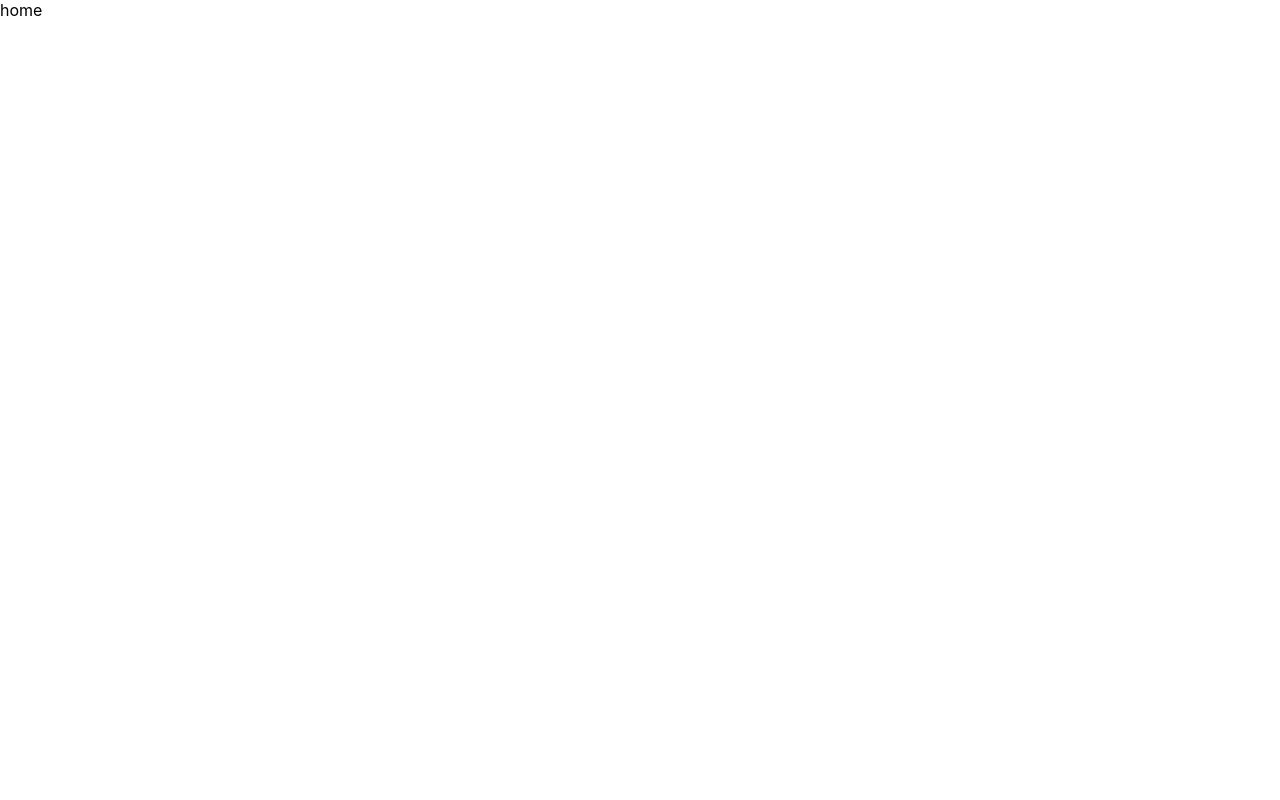
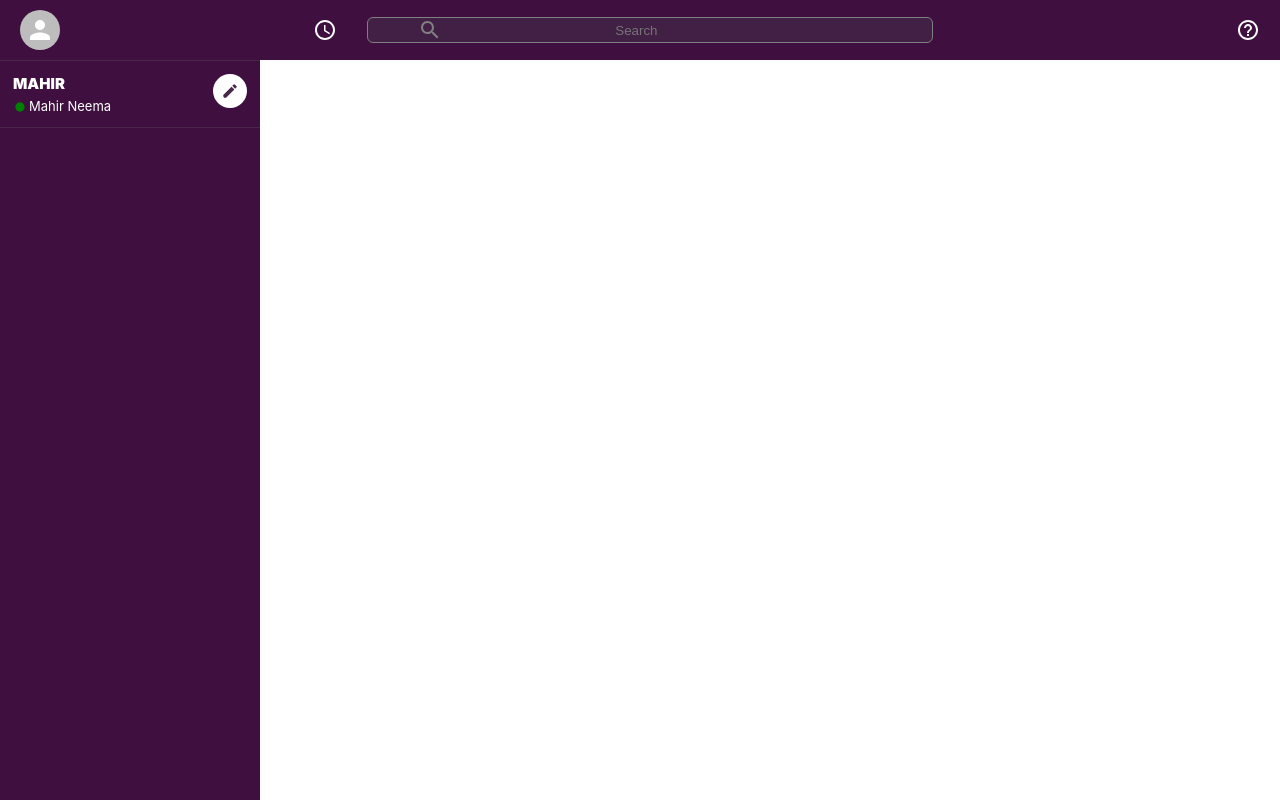
Before and after one commit to Mahir-Neema/slack_clone, a React (Create React App) app: page / in a window 1280 px wide. Built offline with nearby package versions, Linux system fonts and the light colour scheme.

Commit message:
added side bar

```diff
--- a/src/App.js
+++ b/src/App.js
@@ -5,18 +5,30 @@
   Routes,
   Route,
 } from "react-router-dom";
+import Header from './components/Header';
+import { styled } from 'styled-components';
+import Sidebar from './components/Sidebar';
 
 function App() {
   return (
     <BrowserRouter>
       <div className="app">
+        <Header/>
+        <AppBody>
+          <Sidebar/>
           <Routes>
-            <Route path='/'element={<p>home</p>} />
-            <Route path='/about'element={<p>about</p>} />
+            <Route path='/'element={<h1>ok</h1>} />
           </Routes>
+        </AppBody>
       </div>
     </BrowserRouter>
   );
 }
 
 export default App;
+
+
+const AppBody = styled.div`
+  display: flex;
+  height: 100vh;
+`;
--- /dev/null
+++ b/src/components/Header.js
@@ -0,0 +1,98 @@
+import styled from 'styled-components'
+import React from 'react'
+import { Avatar } from '@mui/material';
+import { AccessTime} from '@mui/icons-material';
+import SearchIcon from '@mui/icons-material/Search';
+import HelpOutlineIcon from '@mui/icons-material/HelpOutline';
+
+function Header() {
+  return (
+    <HeaderContainer>
+      {/* header left  */}
+      <HeaderLeft>
+          <HeaderAvatar
+            // add on click
+          />
+
+          <AccessTime/>
+      </HeaderLeft>
+
+      {/* header middle */}
+      <HeaderSearch>
+        <SearchIcon/>
+        <input placeholder='Search'/>
+      </HeaderSearch>
+
+
+      {/* header right */}
+      <HeaderRight>
+        <HelpOutlineIcon/>
+      </HeaderRight>
+    </HeaderContainer>
+  )
+}
+
+export default Header
+
+const HeaderSearch = styled.div`
+  display: flex;
+  flex: 0.4;
+  opacity: 1;
+  border-radius: 6px;
+  background-color: #421f44;
+  text-align: center;
+  padding: 0 50px;
+  color: gray;
+  border: 1px gray solid;
+
+  > input {
+    background-color: transparent;
+    border: none;
+    text-align: center;
+    min-width: 30vw;
+    outline: none;
+    color: #fff;
+  }
+`;
+
+const HeaderContainer = styled.div`
+  display: flex;
+  position: fixed;
+  width: 100%;
+  align-items: center;
+  justify-content: space-between;
+  padding: 10px 0;
+  background-color: var(--slack—color);
+  color: #fff;
+`;
+
+const HeaderLeft = styled.div`
+  flex: 0.3;
+  display: flex;
+  align-items: center;
+  margin-left: 20px;
+
+  > .MuiSvgIcon-root {
+    margin-left: auto;
+    margin-right: 30px;
+  }
+`;
+
+const HeaderRight = styled.div`
+  flex: 0.3;
+  display: flex;
+  align-items: flex-end;
+
+  > .MuiSvgIcon-root{
+    margin-left: auto;
+    margin-right: 20px;
+  }
+`;
+
+const HeaderAvatar = styled(Avatar)`
+  cursor: pointer;
+
+  :hover{
+    opacity: 0.8;
+  }
+`;
--- /dev/null
+++ b/src/components/Sidebar.js
@@ -0,0 +1,69 @@
+import { Create, FiberManualRecord } from '@mui/icons-material';
+import React from 'react'
+import { styled } from 'styled-components';
+
+function Sidebar() {
+  return (
+    <SidebarConatiner>
+        <SidebarHeader>
+          <SidebarInfo>
+              <h2>MAHIR</h2>
+              <h3>
+                <FiberManualRecord/>
+                Mahir Neema
+              </h3>
+          </SidebarInfo>
+          <Create/>
+        </SidebarHeader>
+    </SidebarConatiner>
+  )
+}
+
+export default Sidebar
+
+const SidebarConatiner = styled.div`
+  background-color: var(--slack—color);
+  flex: 0.3;
+  color: white;
+  border-top: 1px solid #49274b;
+  max-width: 260px;
+  margin-top:60px;
+`;
+
+const SidebarHeader = styled.div`
+  display: flex;
+  border-bottom: 1px solid #49274b;
+  padding: 13px;
+
+  > .MuiSvgIcon-root{
+    padding: 8px;
+    color: #49274b;
+    font-size: 18px;
+    background-color: white;
+    border-radius: 1000px;
+  }
+`;
+
+const SidebarInfo = styled.div`
+  flex: 1;
+
+  > h2{
+    font-size: 15px;
+    font-weight: 900;
+    margin-bottom: 5px;
+  }
+
+  > h3{
+    display: flex;
+    font-size: 13px;
+    font-weight: 400;
+    align-items: center;
+  }
+
+  > h3  > .MuiSvgIcon-root{
+    font-size: 14px;
+    margin-top: 1px;
+    margin-right: 2px;
+    color: green;
+  }
+`;
```
Also changed, not shown: package.json (+7 -0 lines), src/Header.js (deleted, +0 -9 lines), src/components/SidebarOptions.js (added, +16 -0 lines), 1 other file (tests, documents, lock files or other folders).
